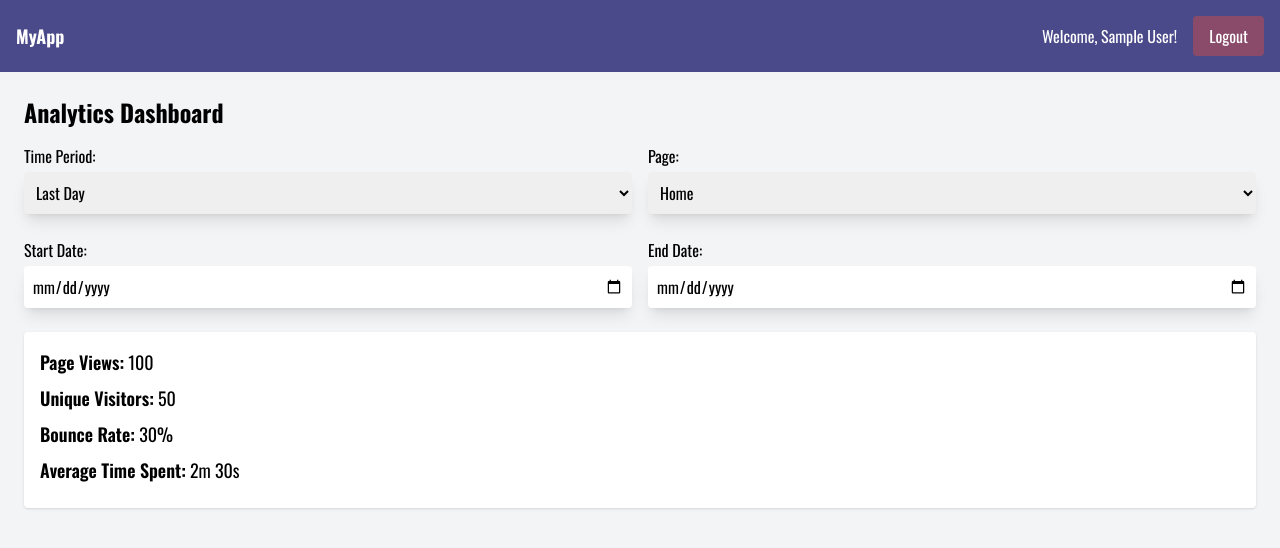
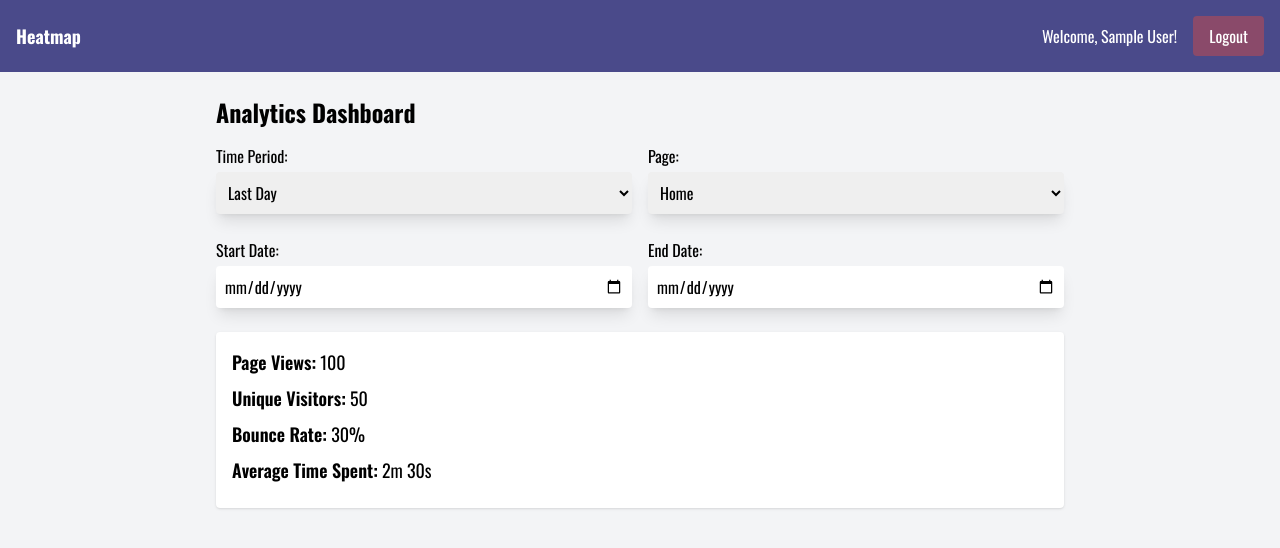
Before and after one commit to surya304/heatmap-dashboard, a Next.js app: page / in a window 1280 px wide. Shown: the top 548 px of the page. Built offline with nearby package versions, Linux system fonts and the light colour scheme; no server answers; sample sign-in values are in the browser's storage.

Commit message:
changed Css

```diff
--- a/pages/components/AnalyticsDashboard.js
+++ b/pages/components/AnalyticsDashboard.js
@@ -25,7 +25,8 @@ const AnalyticsDashboard = () => {
   };
 
   return (
-    <div className="analytics-dashboard p-6 bg-gray-100 min-h-screen text-black">
+  <div className="w-[70%] mx-auto bg-gray-100">
+    <div className="analytics-dashboard p-6  min-h-screen text-black ">
       <h1 className="text-2xl font-bold mb-4">Analytics Dashboard</h1>
       {error && <p className="error text-red-500">{error}</p>}
       <div className="filters mb-4 space-y-4">
@@ -86,6 +87,8 @@ const AnalyticsDashboard = () => {
         ))}
       </div>
     </div>
+    </div>
+
   );
 };
 
--- a/pages/components/Navbar.js
+++ b/pages/components/Navbar.js
@@ -7,7 +7,7 @@ export default function Navbar() {
   return (
     <nav className="bg-[#4A4A8A] p-4 font-oswald">
       <div className="container mx-auto flex justify-between items-center">
-        <div className="text-white text-lg font-bold">MyApp</div>
+        <div className="text-white text-lg font-bold">Heatmap</div>
         {session ? (
           <div className="flex items-center">
             <span className="text-white mr-4">Welcome, {session.user.name}!</span>
--- a/pages/index.js
+++ b/pages/index.js
@@ -6,7 +6,7 @@ export default function Home() {
   const { data: session } = useSession();
 
   return (
-    <div className="min-h-screen flex flex-col bg-[#d2d4d5] font-oswald ">
+    <div className="min-h-screen flex flex-col bg-gray-100 font-oswald ">
       <Navbar />
       <AnalyticsDashboard />
     </div>
```
